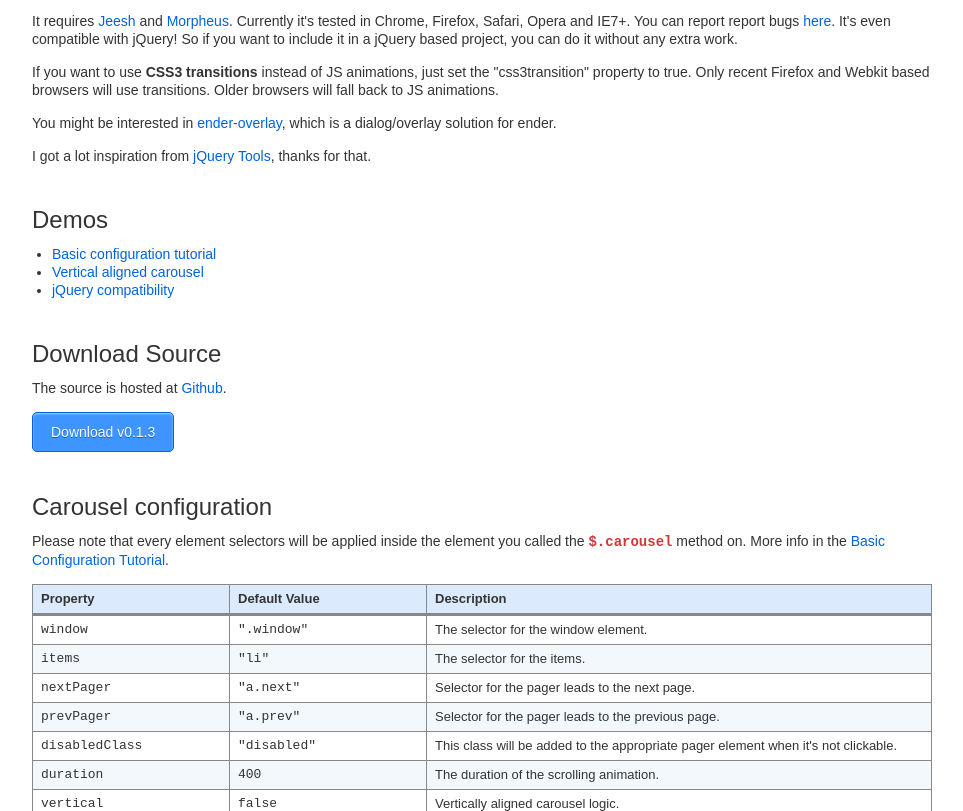
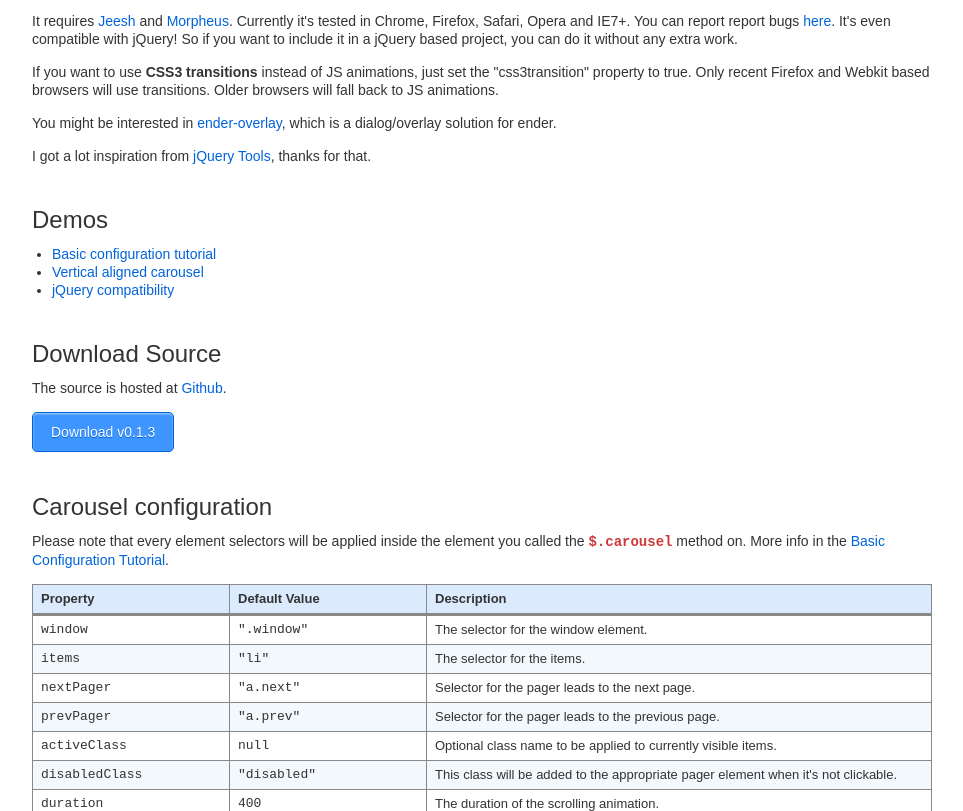
Before and after one commit to nemeseri/ender-carousel, a website: page index.html in a window 1280 px wide. Shown: the part 141-952 px from the top of the page, without its empty margins (158-1121 px from the left). Drawn offline with Linux system fonts and the light colour scheme.

Commit message:
Added 'activeClass' to configuration documentation.

```diff
--- a/index.html
+++ b/index.html
@@ -80,6 +80,11 @@
 						<td>prevPager</td>
 						<td>"a.prev"</td>
 						<td>Selector for the pager leads to the previous page.</td>
+					</tr>
+					<tr>
+						<td>activeClass</td>
+						<td>null</td>
+						<td>Optional class name to be applied to currently visible items.</td>
 					</tr>
 					<tr>
 						<td>disabledClass</td>
```
